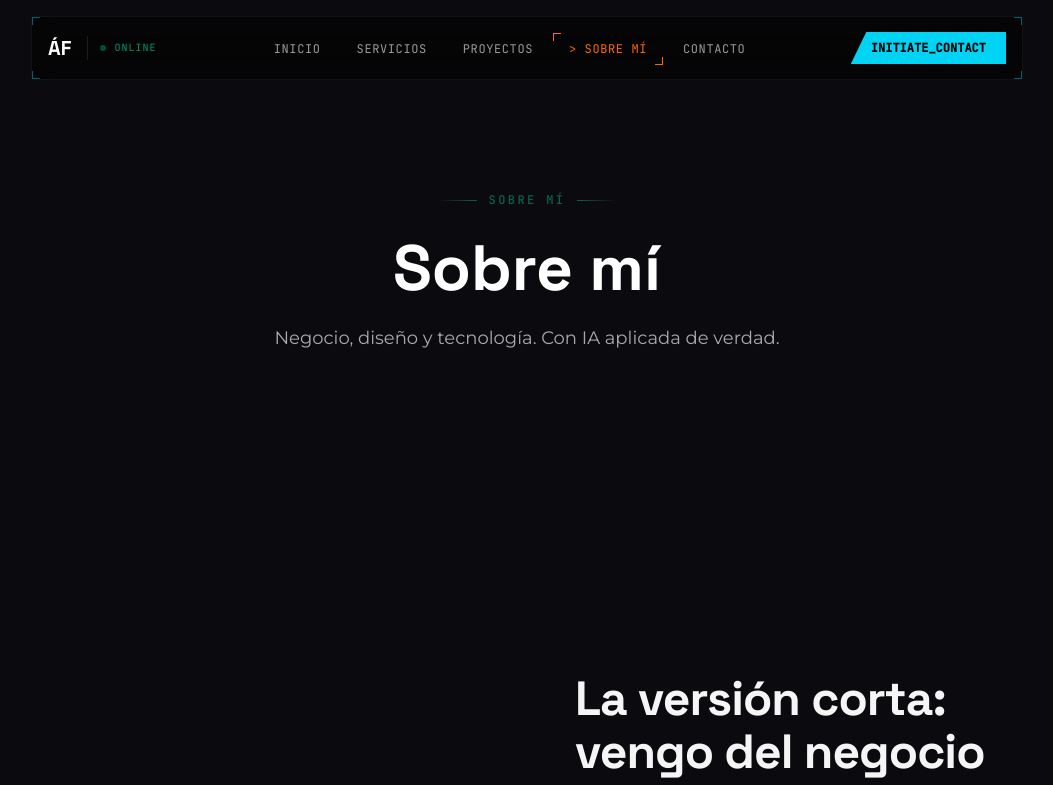
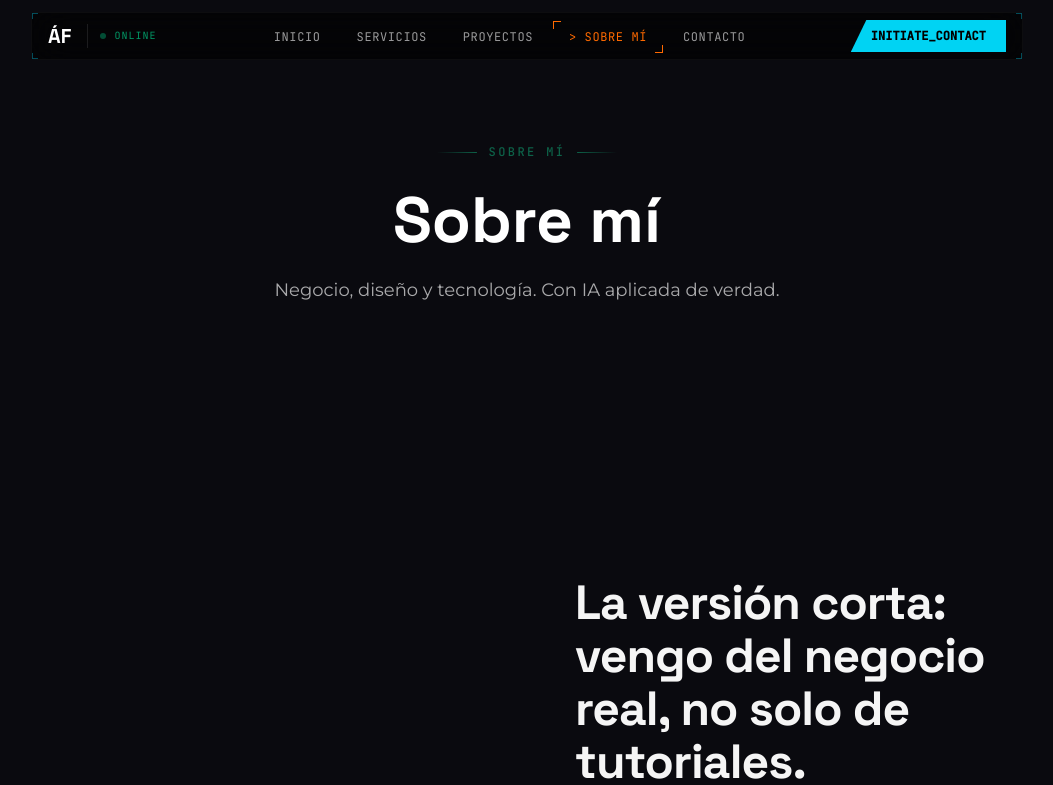
Before and after one commit to alvaron8n/portfolio-good, a React (Vite) app: page /sobre-mi in a window 1280 px wide. Shown: the top 785 px of the page, without its empty margins (113-1166 px from the left). Built offline with nearby package versions, Linux system fonts and the light colour scheme; a web font is replaced by a local one.

Commit message:
polish(home): reduce vertical spacing + header compact + scroll-margin-top

```diff
--- a/src/app/Layout.tsx
+++ b/src/app/Layout.tsx
@@ -320,21 +320,21 @@ function Header() {
         initial={{ y: -20, opacity: 0 }}
         animate={{ y: 0, opacity: 1 }}
         transition={{ duration: 0.6, ease: [0.25, 0.46, 0.45, 0.94] }}
-        className="fixed top-4 left-1/2 -translate-x-1/2 z-[100] w-full max-w-5xl px-4"
+        className="fixed top-3 left-1/2 -translate-x-1/2 z-[100] w-full max-w-5xl px-4"
       >
         <nav
           className={`relative flex items-center justify-between px-4 rounded border transition-all duration-500 ${
             isScrolled
-              ? 'h-14 border-cyan-900/30 bg-[#030304]/90 shadow-[0_0_20px_rgba(0,0,0,0.5)]'
-              : 'h-16 border-white/5 bg-[#030304]/70'
+              ? 'h-11 border-cyan-900/20 bg-[#030304]/95 shadow-[0_0_15px_rgba(0,0,0,0.4)]'
+              : 'h-12 border-white/[0.04] bg-[#030304]/80'
           }`}
-          style={{ backdropFilter: 'blur(16px)', WebkitBackdropFilter: 'blur(16px)' }}
+          style={{ backdropFilter: 'blur(20px)', WebkitBackdropFilter: 'blur(20px)' }}
         >
-          {/* Corner decorations */}
-          <div className="absolute top-0 left-0 w-2 h-2 border-t border-l border-cyan-500/50" />
-          <div className="absolute top-0 right-0 w-2 h-2 border-t border-r border-cyan-500/50" />
-          <div className="absolute bottom-0 left-0 w-2 h-2 border-b border-l border-cyan-500/50" />
-          <div className="absolute bottom-0 right-0 w-2 h-2 border-b border-r border-cyan-500/50" />
+          {/* Corner decorations - más finos */}
+          <div className="absolute top-0 left-0 w-1.5 h-1.5 border-t border-l border-cyan-500/40" />
+          <div className="absolute top-0 right-0 w-1.5 h-1.5 border-t border-r border-cyan-500/40" />
+          <div className="absolute bottom-0 left-0 w-1.5 h-1.5 border-b border-l border-cyan-500/40" />
+          <div className="absolute bottom-0 right-0 w-1.5 h-1.5 border-b border-r border-cyan-500/40" />
 
           {/* Logo */}
           <div className="flex items-center gap-4">
--- a/src/components/Section.tsx
+++ b/src/components/Section.tsx
@@ -15,7 +15,7 @@ export const Section = forwardRef<HTMLElement, SectionProps>(
       <section
         ref={ref}
         id={id}
-        className={`${tight ? 'py-12 md:py-16' : 'py-20 md:py-28'} ${className}`}
+        className={`${tight ? 'py-10 md:py-12' : 'py-12 md:py-16'} ${className}`}
         style={style}
       >
         {children}
--- a/src/sections/About.tsx
+++ b/src/sections/About.tsx
@@ -38,7 +38,7 @@ export function About() {
     <section
       ref={sectionRef}
       id="sobre-mi"
-      className="relative py-14 md:py-20 overflow-hidden"
+      className="relative py-10 md:py-14 overflow-hidden"
       style={{ background: '#0a0a0f' }}
     >
       {/* Efectos de fondo sutiles con parallax */}
--- a/src/sections/CTA.tsx
+++ b/src/sections/CTA.tsx
@@ -27,7 +27,7 @@ export function CTA() {
   const { cta } = content.home
 
   return (
-    <section className="relative py-16 md:py-24 overflow-hidden bg-[#050508]">
+    <section className="relative py-12 md:py-16 overflow-hidden bg-[#050508]">
       {/* Efectos de fondo sutiles */}
       <GridPattern size={100} color="rgba(249, 115, 22, 0.03)" />
       <GlowPulse color="rgba(249, 115, 22, 0.12)" size={600} />
--- a/src/sections/Fit.tsx
+++ b/src/sections/Fit.tsx
@@ -52,7 +52,7 @@ export function Fit() {
 
       <div className="relative z-10 max-w-5xl mx-auto px-4 md:px-8">
         <motion.h2
-          className="font-display text-2xl md:text-3xl lg:text-4xl font-bold text-white text-center mb-10 md:mb-12"
+          className="font-display text-2xl md:text-3xl lg:text-4xl font-bold text-white text-center mb-8 md:mb-10"
           initial={{ opacity: 0, y: 20 }}
           whileInView={{ opacity: 1, y: 0 }}
           viewport={{ once: true }}
--- a/src/sections/Services.tsx
+++ b/src/sections/Services.tsx
@@ -99,10 +99,10 @@ export function Services() {
   const { services } = content.home
 
   return (
-    <Section id="servicios" className="py-32 relative">
+    <Section id="servicios" className="py-16 md:py-20 relative">
       <Container>
         {/* Header */}
-        <div className="flex flex-col md:flex-row md:items-end justify-between gap-8 mb-20">
+        <div className="flex flex-col md:flex-row md:items-end justify-between gap-6 mb-12 md:mb-16">
           <motion.div
             className="max-w-xl"
             initial={{ opacity: 0, y: 20 }}
--- a/src/sections/WhatIDo.tsx
+++ b/src/sections/WhatIDo.tsx
@@ -36,7 +36,7 @@ export function WhatIDo() {
   return (
     <section
       id="que-hago"
-      className="relative py-16 md:py-20 overflow-hidden"
+      className="relative py-12 md:py-16 overflow-hidden"
       style={{ background: 'linear-gradient(180deg, #0a0a0f 0%, #0c0c14 100%)' }}
     >
       {/* Efectos de fondo sutiles */}
@@ -47,15 +47,26 @@ export function WhatIDo() {
       <ParticleField count={10} color="orange" />
 
       <div className="relative z-10 max-w-6xl mx-auto px-4 md:px-8">
-        <motion.h2
-          className="font-display text-2xl md:text-3xl lg:text-4xl font-bold text-white mb-10 md:mb-12"
+        <motion.div
+          className="flex flex-wrap items-center gap-3 mb-8 md:mb-10"
           initial={{ opacity: 0, y: 20 }}
           whileInView={{ opacity: 1, y: 0 }}
           viewport={{ once: true }}
           transition={{ duration: 0.6 }}
         >
-          Lo que hago <AccentText>(sin palabras vacías)</AccentText>
-        </motion.h2>
+          <h2 className="font-display text-2xl md:text-3xl lg:text-4xl font-bold text-white">
+            Lo que hago
+          </h2>
+          <span
+            className="inline-flex items-center px-3 py-1.5 rounded-full text-xs md:text-sm font-semibold tracking-wide"
+            style={{
+              background: 'linear-gradient(135deg, rgba(234, 88, 12, 0.15) 0%, rgba(251, 191, 36, 0.1) 100%)',
+              border: '1px solid rgba(249, 115, 22, 0.3)',
+            }}
+          >
+            <AccentText>(sin palabras vacías)</AccentText>
+          </span>
+        </motion.div>
 
         <div className="grid grid-cols-1 md:grid-cols-3 gap-4 md:gap-6">
           {whatIDo.items.map((item, index) => (
--- a/src/styles/globals.css
+++ b/src/styles/globals.css
@@ -109,6 +109,13 @@ html {
   scroll-behavior: smooth;
   -webkit-font-smoothing: antialiased;
   background-color: var(--color-bg-base);
+  /* Scroll margin para compensar header fijo */
+  scroll-padding-top: 5rem;
+}
+
+/* Scroll margin para secciones con id */
+section[id] {
+  scroll-margin-top: 5rem;
 }
 
 body {
@@ -124,6 +131,30 @@ body {
   min-height: 100vh;
   display: flex;
   flex-direction: column;
+}
+
+/* ============================================
+   SECTION SPACING SYSTEM - Compacto y consistente
+   ============================================ */
+.section-spacing {
+  padding-block: clamp(3rem, 6vw, 5rem);
+}
+
+.section-spacing-sm {
+  padding-block: clamp(2rem, 4vw, 3.5rem);
+}
+
+.section-spacing-lg {
+  padding-block: clamp(4rem, 8vw, 6rem);
+}
+
+/* Limitar ancho de párrafos para mejor legibilidad */
+.prose-readable {
+  max-width: 65ch;
+}
+
+.prose-readable-wide {
+  max-width: 75ch;
 }
 
 /* ============================================
```
